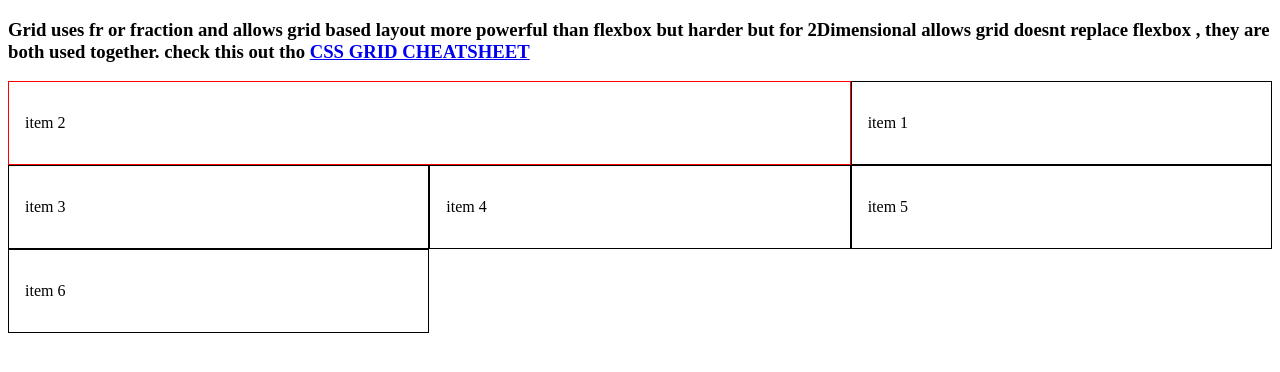
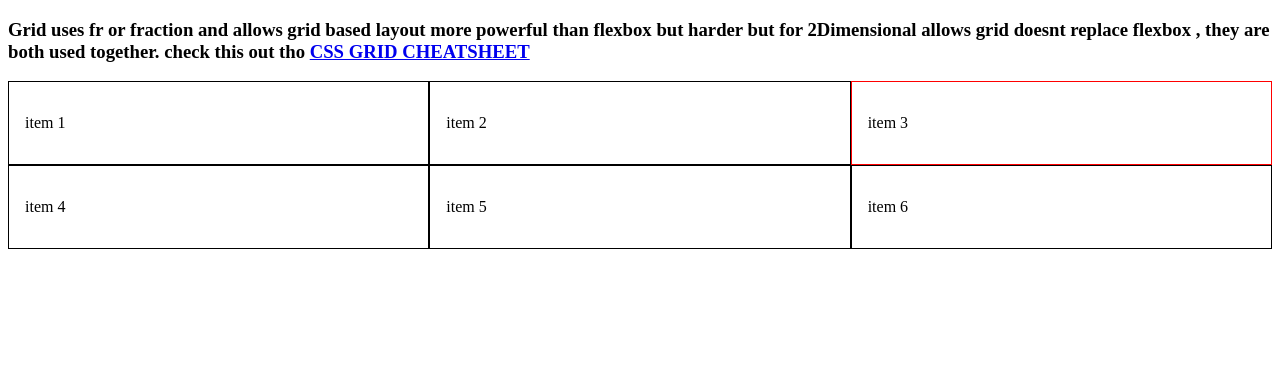
Before and after one commit to lemongrasshat/HTMLBASICSBACKUP, a plain HTML site: page CSSGRID/01_gridbasics.html in a window 1280 px wide. Drawn offline with Linux system fonts and the light colour scheme.

Commit message:
grid basics and st uff

```diff
--- a/CSSGRID/01_gridbasics.html
+++ b/CSSGRID/01_gridbasics.html
@@ -11,20 +11,35 @@
         .grid
         {
             display:grid;
-            /* grid-template-columns:repeat(3,minmax(10px,1fr)); */
+            grid-template-columns:repeat(3,minmax(10px,1fr));
             /*  above is similiar to  */
-            grid-template-columns:  minmax(10px,1fr) minmax(10px,1fr)  minmax(10px,1fr);
-            grid-template-rows:minmax(10px,1fr) minmax(10px,1fr)  minmax(10px,1fr); ;
+            /* grid-template-columns:  minmax(10px,1fr) minmax(10px,1fr)  minmax(10px,1fr);
+            grid-template-rows:minmax(10px,1fr) minmax(10px,1fr)  minmax(10px,1fr); ; */
 
             /*  you can also name this by using [name] here such as [name] 1fr */
 
+            grid-template-areas:
+            'item1 item2 item3';
         }
-        .item
+    .item1{
+        grid-area: item1;
+        }
+        .item2
         {
+            grid-area: item2;
+        }
+        .item3
+        {
+            grid-area: item3;
+        }
+        .item,.item1,.item2,.item3
+        {
+
             padding:1rem;
             border:1px solid black;
         }
-        .item2
+
+        .item3
         {
             padding:1rem;
             border:1px solid red;
@@ -32,8 +47,8 @@
             grid-column-start:2;
             grid-row-end:2;
             grid-column-end:3 ; */
-            grid-column: 1 / span 2; /* same as 1 / 3*/
-            grid-row: 1 / span 1;  /* same as 1 / 2 */
+            /* grid-column: 1 / span 1; same as 1 / 3 */
+            /* grid-row: 1 / span 1;  same as 1 / 2 */
             /* grid-column: <start-line> / <end-line> | <start-line> / span <value>;
             grid-row: <start-line> / <end-line> | <start-line> / span <value>; */
         }
@@ -49,7 +64,7 @@
         <a href="https://css-tricks.com/snippets/css/complete-guide-grid/">CSS GRID CHEATSHEET</a>
     </h3>
     <div class="grid">
-        <div class="item">
+        <div class="item1">
             <p>
                 item 1
             </p>
@@ -59,7 +74,7 @@
                 item 2
             </p>
         </div>
-        <div class="item">
+        <div class="item3">
             <p>
                 item 3
             </p>
```
